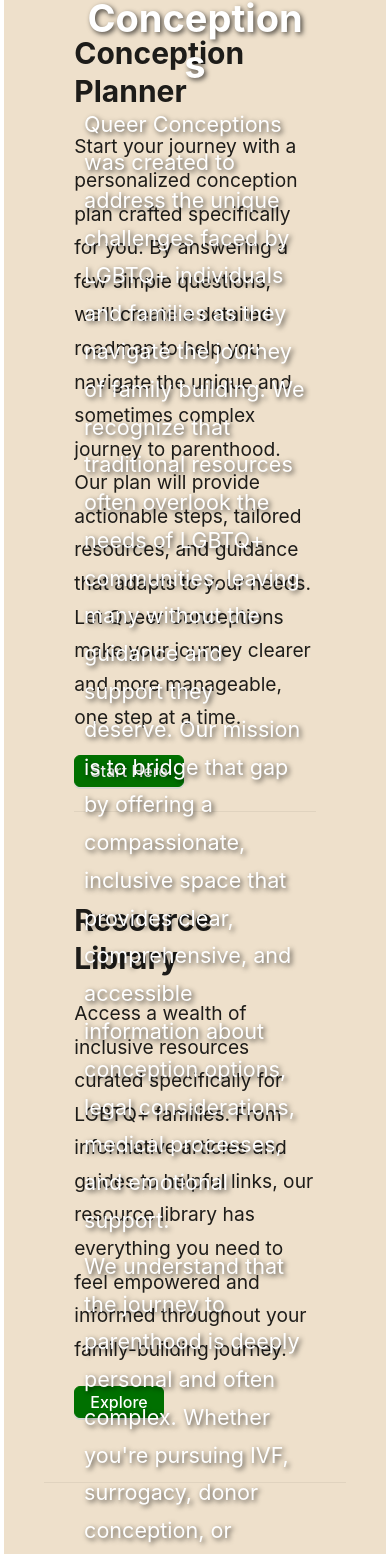
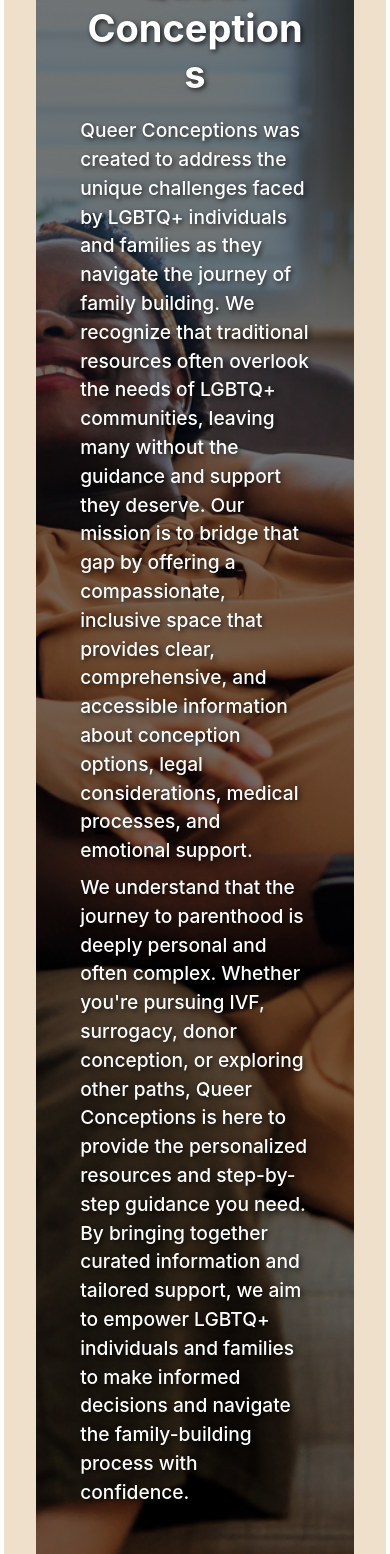
Before and after one commit to MBHunter88/queer_conceptions, a React (Vite) app in the folder client/: page / in a window 390 px wide. Shown: the part 274-1828 px from the top of the page. Built offline with nearby package versions, Linux system fonts and the light colour scheme.

Commit message:
made hero text on landing page responsive for smaller screens

```diff
--- a/client/src/pages/LandingPage.jsx
+++ b/client/src/pages/LandingPage.jsx
@@ -19,14 +19,17 @@
         <div className="landing-page">
 
         <div style={{
-              height: '35vw',
+              height: 'auto',
               padding: '50px 20px',
               background: 'url(pregnancy.jpg) no-repeat center/cover',
               color: '#fff',
               position: 'relative',
               textShadow: '2px 2px 5px rgba(0, 0, 0, 0.7)',
               display: 'flex',
+              flexDirection: 'column',
               justifyContent: 'center',
+              alignItems: 'center',
+              overflow: 'hidden',
               marginLeft: '-2vw',
               marginRight: '-2vw'
             }}>
@@ -37,10 +40,8 @@
                 right: 0,
                 bottom: 0,
                 background: 'rgba(0, 0, 0, 0.5)',
-                }}>
-          </div>
-
-          <div style={{ position: 'relative', zIndex: 1, maxWidth: "80%", marginTop: '1vw' }}>
+                }}></div>
+          <div style={{ position: 'relative', zIndex: 1, maxWidth: "90%", marginTop: '1vw', padding: "10px" }}>
           <Title level={1}
             style={{
               textAlign: 'center',
@@ -50,26 +51,22 @@
             Welcome to Queer Conceptions
           </Title>
           <Space direction='vertical'>
-            <Text style={{
-              fontSize: '1.35rem',
-              lineHeight: '1.75',
-              textAlign: 'center',
-              margin: '0 auto',
-              color: '#fff',
-            }}>
+            <Text  style={{  fontSize: '1.2rem',
+        lineHeight: '1.5',
+        fontWeight: '500',
+        color: 'white',
+        wordWrap: 'break-word', }}>
               Queer Conceptions was created to address the unique challenges faced by LGBTQ+ individuals and families
               as they navigate the journey of family building. We recognize that traditional resources often overlook
               the needs of LGBTQ+ communities, leaving many without the guidance and support they deserve. Our mission
               is to bridge that gap by offering a compassionate, inclusive space that provides clear, comprehensive,
               and accessible information about conception options, legal considerations, medical processes, and emotional support.
             </Text>
-            <Text style={{
-                fontSize: '1.35rem',
-                lineHeight: '1.75',
-                textAlign: 'center',
-                margin: '0 auto',
-                color: '#fff',
-              }}>
+            <Text  style={{  fontSize: '1.2rem',
+        lineHeight: '1.5',
+        fontWeight: '500',
+        color: 'white',
+        wordWrap: 'break-word',}}>
               We understand that the journey to parenthood is deeply personal and often complex. Whether you're pursuing
               IVF, surrogacy, donor conception, or exploring other paths, Queer Conceptions is here to provide the personalized
               resources and step-by-step guidance you need. By bringing together curated information and tailored support,
```
